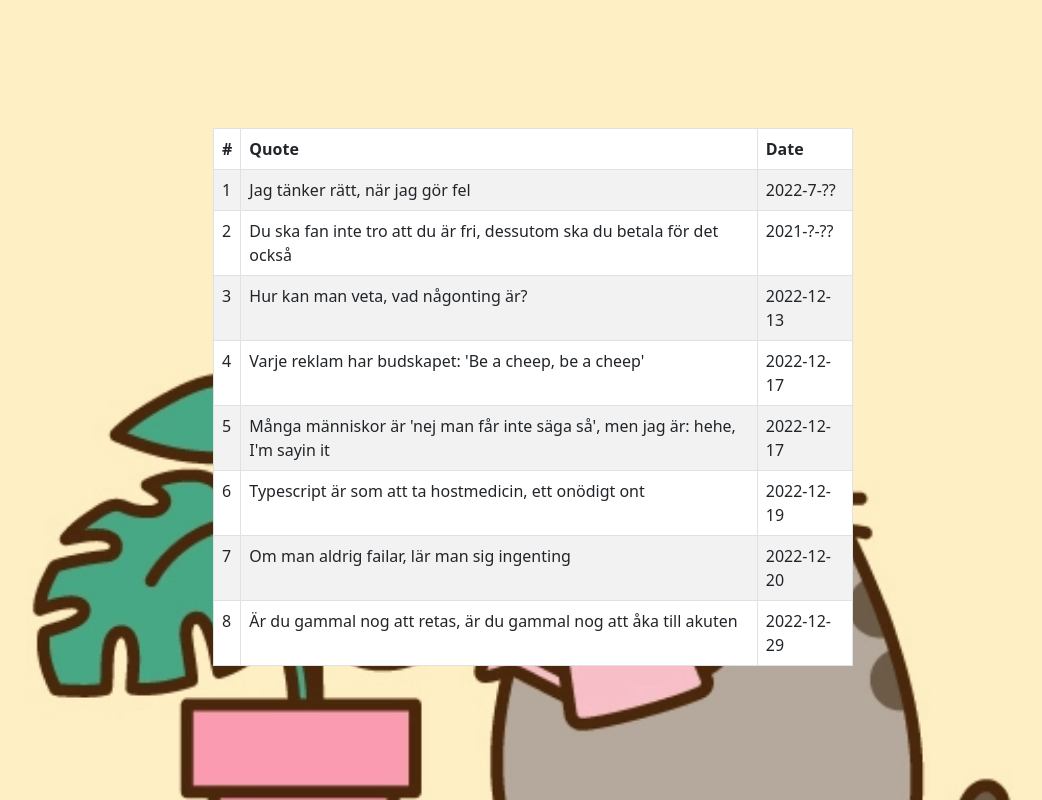
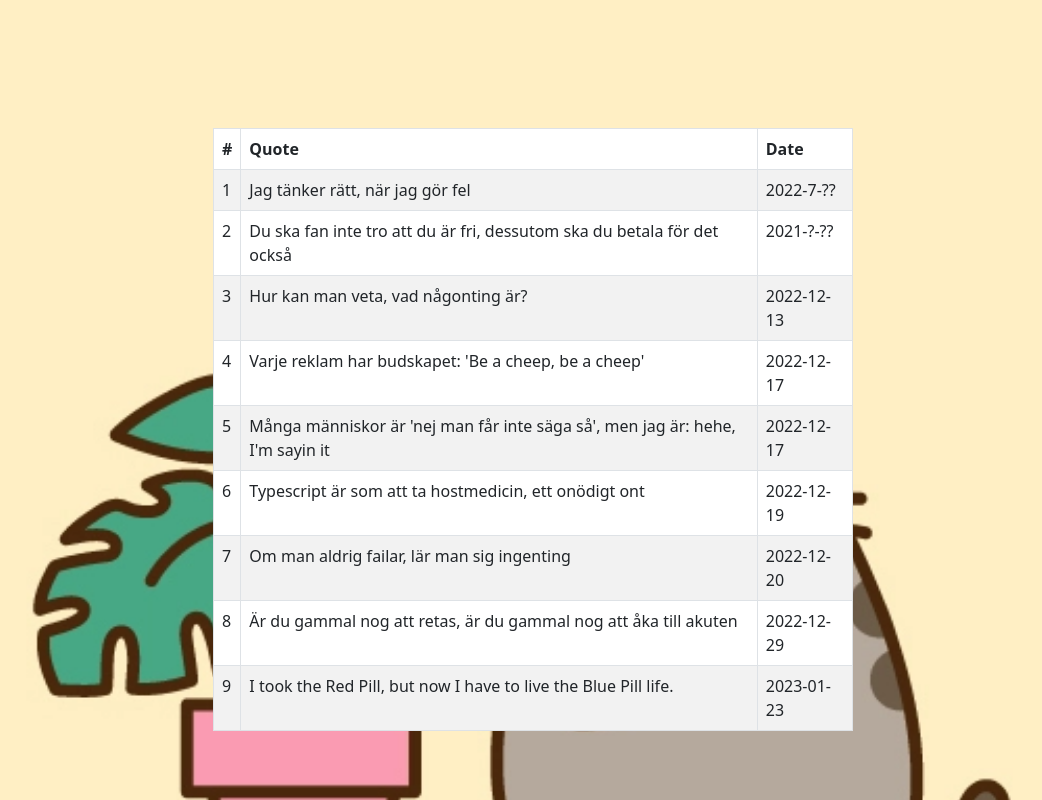
Before and after one commit to Stenstromen/filosofiskaeleonora, a React (Create React App) app: page /all in a window 1280 px wide. Shown: the whole page, without its empty margins (107-1149 px from the left). Built offline with nearby package versions, Linux system fonts and the light colour scheme.

Commit message:
Added quote

```diff
--- a/src/assets/Quotes.js
+++ b/src/assets/Quotes.js
@@ -39,6 +39,11 @@ const Quotes = [
         quote: "Är du gammal nog att retas, är du gammal nog att åka till akuten",
         date: "2022-12-29"
     },
+    {
+        id:9,
+        quote: "I took the Red Pill, but now I have to live the Blue Pill life.",
+        date: "2023-01-23"
+    },
 ]
 
 export default Quotes;
```
